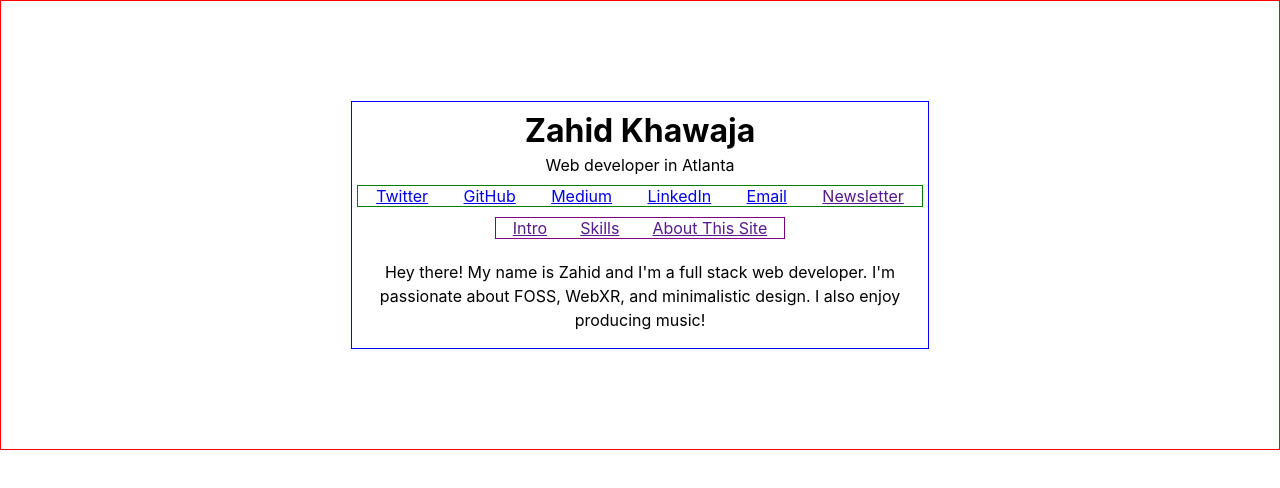
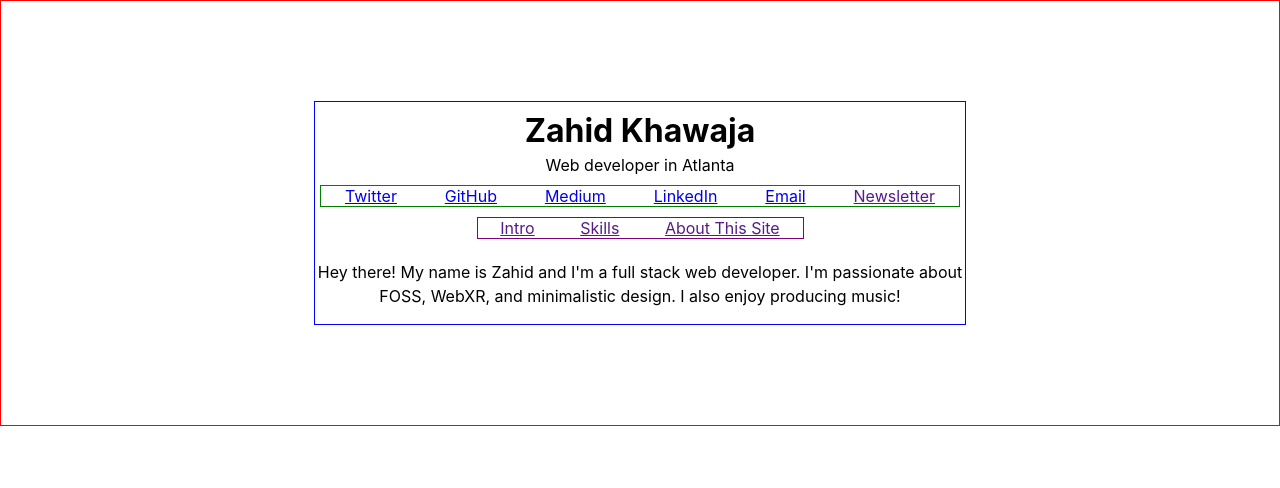
Before and after one commit to zahidkhawaja/zahidkhawaja, a React (Create React App) app: page / in a window 1280 px wide. Shown: the top 488 px of the page. Built offline with nearby package versions, Linux system fonts and the light colour scheme.

Commit message:
Add fixed width to .primary div

```diff
--- a/src/App.css
+++ b/src/App.css
@@ -11,7 +11,7 @@
 
 .primary {
   border: 1px solid blue;
-  width: 45%;
+  width: 650px;
   margin: 100px;
 }
 
```
